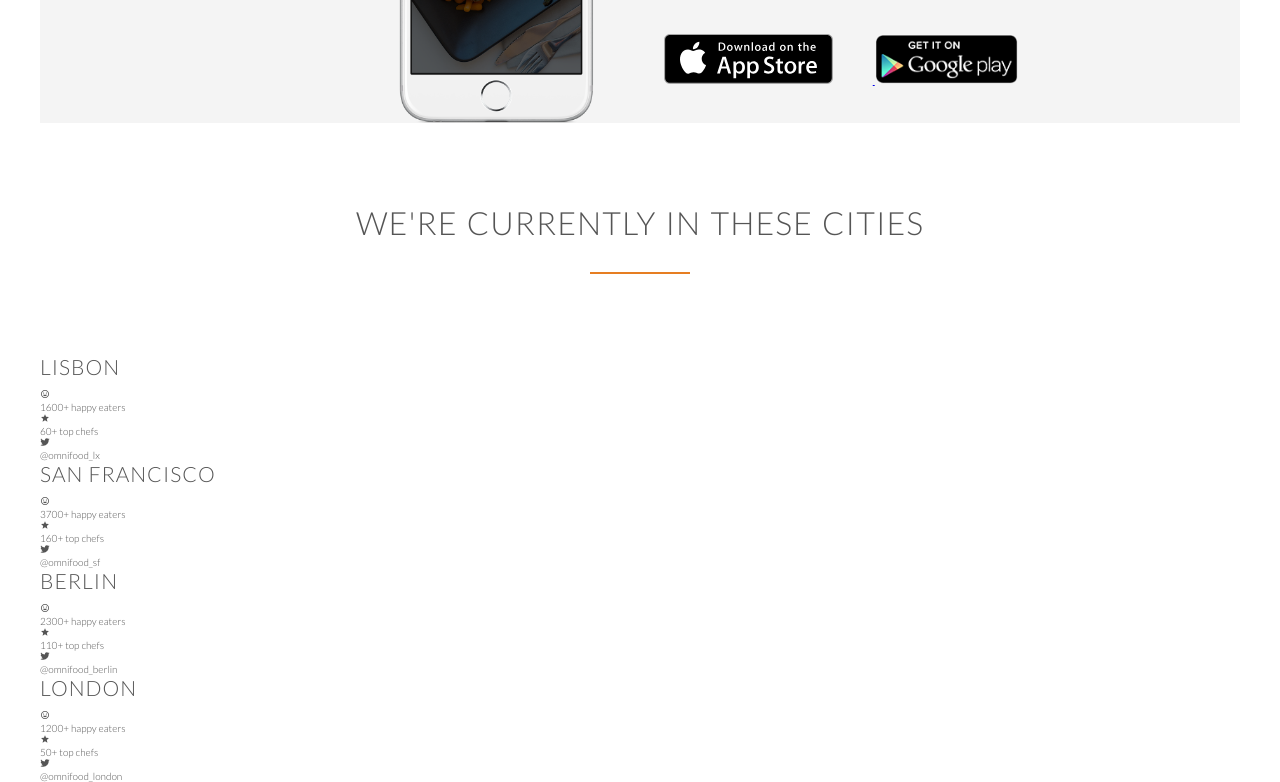
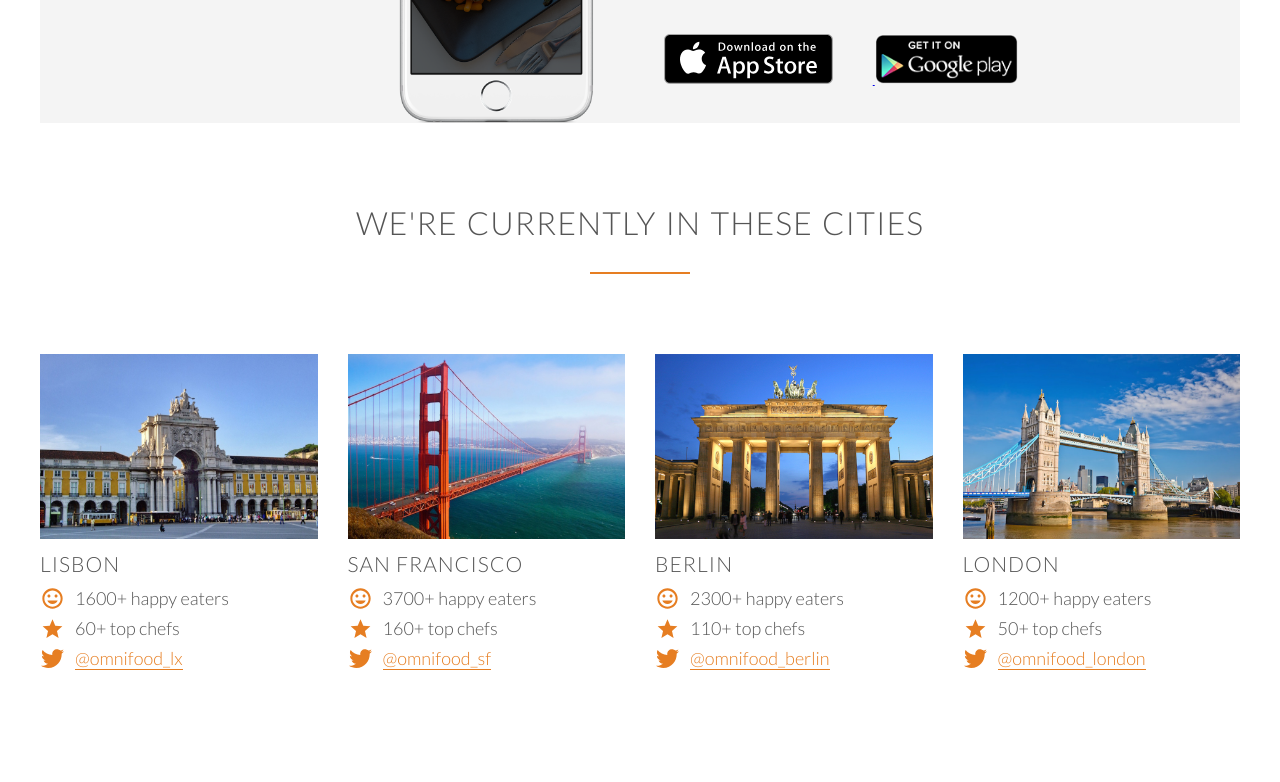
Before and after one commit to drood87/omnifood, a website: page index.html in a window 1280 px wide. Shown: the part 2420-3202 px from the top of the page. After the commit the page ends 3171 px from the top, so only its background shows below. Drawn offline with nearby package versions, Linux system fonts and the light colour scheme.

Commit message:
cities styles

```diff
--- a/index.html
+++ b/index.html
@@ -233,87 +233,115 @@
       </div>
     </section>
 
-    <section class="section-cities">
+    <section class="section-cities mb-large">
       <h2 class="heading-2 center-text mb-large">
         We're currently in these cities
       </h2>
 
       <div class="cities-cards">
         <div class="card">
+          <img
+            src="./resources/css/img/lisbon-3.jpg"
+            alt="Lisbon"
+            class="card__img "
+          />
           <h3 class="heading-3">Lisbon</h3>
 
-          <div class="card__customer-count">
+          <div class="card__item">
             <ion-icon name="happy" class="card__icon"></ion-icon>
             <p class="card__text">1600+ happy eaters</p>
           </div>
 
-          <div class="card__chefs">
+          <div class="card__item">
             <ion-icon name="star" class="card__icon"></ion-icon>
             <p class="card__text">60+ top chefs</p>
           </div>
 
-          <div class="card__tweet">
+          <div class="card__item">
             <ion-icon name="logo-twitter" class="card__icon"></ion-icon>
-            <p class="card__text">@omnifood_lx</p>
+            <a href="#" target="_blank" class="card__text card__text--link"
+              >@omnifood_lx</a
+            >
           </div>
         </div>
 
         <div class="card">
+          <img
+            src="./resources/css/img/san-francisco.jpg"
+            alt="San Francisco"
+            class="card__img"
+          />
           <h3 class="heading-3">San Francisco</h3>
 
-          <div class="card__customer-count">
+          <div class="card__item">
             <ion-icon name="happy" class="card__icon"></ion-icon>
             <p class="card__text">3700+ happy eaters</p>
           </div>
 
-          <div class="card__chefs">
+          <div class="card__item">
             <ion-icon name="star" class="card__icon"></ion-icon>
             <p class="card__text">
               160+ top chefs
             </p>
           </div>
 
-          <div class="card__tweet">
+          <div class="card__item">
             <ion-icon name="logo-twitter" class="card__icon"></ion-icon>
-            <p class="card__text">@omnifood_sf</p>
+            <a href="#" target="_blank" class="card__text card__text--link"
+              >@omnifood_sf</a
+            >
           </div>
         </div>
 
         <div class="card">
+          <img
+            src="./resources/css/img/berlin.jpg"
+            alt="Berlin"
+            class="card__img "
+          />
           <h3 class="heading-3">Berlin</h3>
 
-          <div class="card__customer-count">
+          <div class="card__item">
             <ion-icon name="happy" class="card__icon"></ion-icon>
             <p class="card__text">2300+ happy eaters</p>
           </div>
 
-          <div class="card__chefs">
+          <div class="card__item">
             <ion-icon name="star" class="card__icon"></ion-icon>
             <p class="card__text">110+ top chefs</p>
           </div>
 
-          <div class="card__tweet">
+          <div class="card__item">
             <ion-icon name="logo-twitter" class="card__icon"></ion-icon>
-            <p class="card__text">@omnifood_berlin</p>
+            <a href="#" target="_blank" class="card__text card__text--link"
+              >@omnifood_berlin</a
+            >
           </div>
         </div>
 
         <div class="card">
+          <img
+            src="./resources/css/img/london.jpg"
+            alt="London"
+            class="card__img "
+          />
           <h3 class="heading-3">London</h3>
 
-          <div class="card__customer-count">
+          <div class="card__item">
             <ion-icon name="happy" class="card__icon"></ion-icon>
             <p class="card__text">1200+ happy eaters</p>
           </div>
 
-          <div class="card__chefs">
+          <div class="card__item">
             <ion-icon name="star" class="card__icon"></ion-icon>
             <p class="card__text">50+ top chefs</p>
           </div>
 
-          <div class="card__tweet">
+          <div class="card__item">
             <ion-icon name="logo-twitter" class="card__icon"></ion-icon>
-            <p class="card__text">@omnifood_london</p>
+            <a href="#" target="_blank" class="card__text card__text--link"
+              >@omnifood_london</a
+            >
           </div>
         </div>
       </div>
--- a/sass/_components.scss
+++ b/sass/_components.scss
@@ -263,3 +263,51 @@
 ////////////////////////////////////////////////
 // SECTION CITIES
 ///////////////////////////////////////////////
+
+.cities-cards {
+	display: grid;
+	grid-template-columns: repeat(auto-fit, minmax(18rem, 1fr));
+	grid-gap: 3rem;
+}
+
+.card {
+	&__img {
+		width: 100%;
+		object-fit: cover;
+		overflow: hidden;
+		margin-bottom: 1rem;
+	}
+
+	&__item {
+		display: flex;
+		align-items: center;
+	}
+
+	&__item:not(:last-of-type) {
+		margin-bottom: 0.5rem;
+	}
+
+	&__icon {
+		font-size: 2.5rem;
+		color: var(--color-primary);
+		margin-right: 1rem;
+	}
+
+	&__text {
+		font-size: 1.8rem;
+
+		&--link:link,
+		&--link:visited {
+			text-decoration: none;
+			border-bottom: 1px solid var(--color-primary);
+			color: var(--color-primary);
+		}
+
+		&--link:hover,
+		&--link:active {
+			text-decoration: none;
+			border-bottom: 1px solid var(--color-primary-darker);
+			color: var(--color-primary-darker);
+		}
+	}
+}
```
Also changed, not shown: resources/css/style.css.
